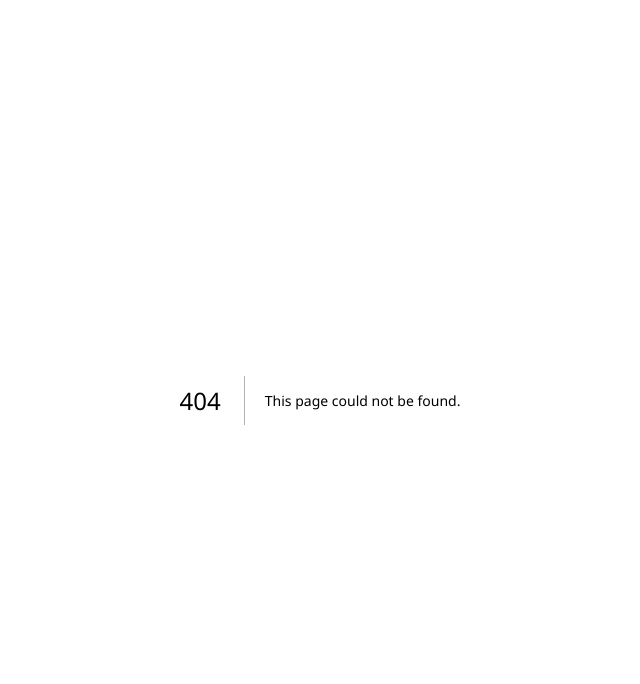
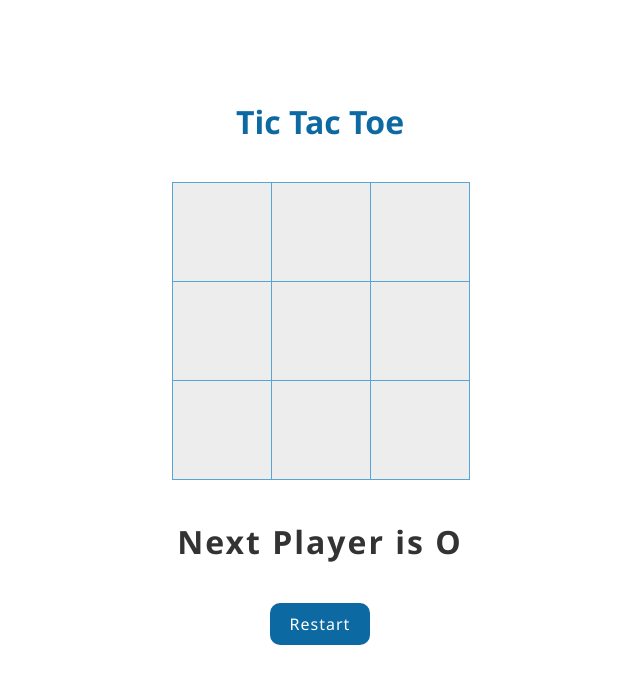
Before and after one commit to huachen8858/react-practise, a Next.js app: page /tic-tac-toe in a window 1280 px wide. Before the commit this address had no page. Shown: the top 684 px of the page, without its empty margins (320-960 px from the left). Built offline with nearby package versions, Linux system fonts and the light colour scheme.

Commit message:
tic tac toe

```diff
--- a/pages/index.js
+++ b/pages/index.js
@@ -44,7 +44,7 @@ export default function ProjectsPage() {
           </li>
           <li>
             <span className="num">9</span>
-            <Link href="/">Tic Tac Toe</Link>
+            <Link href="/tic-tac-toe">Tic Tac Toe</Link>
           </li>
           <li>
             <span className="num">10</span>
--- /dev/null
+++ b/pages/tic-tac-toe/index.js
@@ -0,0 +1,156 @@
+import { useEffect, useState } from "react";
+import styles from "@/styles/tic-tac-toe.module.css";
+
+// 先建立一個方塊fn，接收value 和 onClick fn
+const Square = ({ value, onClick }) => {
+  console.log(value);
+  return (
+    <button onClick={onClick} className={styles["square"]}>
+      {value}
+    </button>
+  );
+};
+
+export default function TicTacToe() {
+  const [squares, setSquares] = useState(Array(9).fill(""));
+  const [isXTurn, setIsXTurn] = useState(false);
+  const [status, setStatus] = useState("");
+
+  // 0 1 2
+  // 3 4 5
+  // 6 7 8
+
+  const getWinner = (squares) => {
+    const winningPattern = [
+      [0, 1, 2],
+      [3, 4, 5],
+      [6, 7, 8],
+      [0, 3, 6],
+      [1, 4, 7],
+      [2, 5, 8],
+      [0, 4, 8],
+      [2, 4, 6],
+    ];
+
+    // 跑迴圈去比對每個可能連線的位置
+    for (let i = 0; i < winningPattern.length; i++) {
+      const [x, y, z] = winningPattern[i];
+
+      // 假設連線都一樣是Ｘ，就回傳Ｘ獲勝
+      if (
+        squares[x] &&
+        squares[x] === squares[y] &&
+        squares[x] === squares[z]
+      ) {
+        return squares[x];
+      }
+    }
+
+    // 如果沒有勝負就回傳空值
+    return null;
+  };
+
+  // 當點擊方塊區域
+  const handleClick = (currentSquare) => {
+    // 展開複製
+    let copySquares = [...squares];
+    // 如果有連線或 已經有值就不能再填寫
+    if (getWinner(copySquares) || copySquares[currentSquare]) return;
+    // 如果現在是Ｘ就填上Ｘ，不是就填上Ｏ
+    copySquares[currentSquare] = isXTurn ? "X" : "O";
+    // 換成Ｏ
+    setIsXTurn(!isXTurn);
+    // 設定回去
+    setSquares(copySquares);
+    console.log(squares);
+  };
+
+  // 按下重新按鈕，設定成初始值
+  const handleRestart = () => {
+    setIsXTurn(false);
+    setSquares(Array(9).fill(""));
+  };
+
+  useEffect(() => {
+    // 平手：如果沒有人獲勝 且 每個方框都有值 getWinner(squares)回傳 null
+    if (!getWinner(squares) && squares.every((item) => item !== "")) {
+      setStatus(`This is a draw ! Please restart the game.`);
+    } else if (getWinner(squares)) {
+      // 有勝負代表有值
+      setStatus(`Winner is ${getWinner(squares)}. Please restart the game.`);
+    } else {
+      // not a draw
+      setStatus(`Next Player is ${isXTurn ? "X" : "O"}`);
+    }
+  }, [squares, isXTurn]);
+
+  return (
+    <div className={styles["tic-tac-toe-container"]}>
+      <h1 className={styles["game-title"]}>Tic Tac Toe</h1>
+      <div className={styles["row"]}>
+        <Square
+          value={squares[0]}
+          onClick={() => {
+            handleClick(0);
+          }}
+        />
+        <Square
+          value={squares[1]}
+          onClick={() => {
+            handleClick(1);
+          }}
+        />
+        <Square
+          value={squares[2]}
+          onClick={() => {
+            handleClick(2);
+          }}
+        />
+      </div>
+      <div className={styles["row"]}>
+        <Square
+          value={squares[3]}
+          onClick={() => {
+            handleClick(3);
+          }}
+        />
+        <Square
+          value={squares[4]}
+          onClick={() => {
+            handleClick(4);
+          }}
+        />
+        <Square
+          value={squares[5]}
+          onClick={() => {
+            handleClick(5);
+          }}
+        />
+      </div>
+      <div className={styles["row"]}>
+        <Square
+          value={squares[6]}
+          onClick={() => {
+            handleClick(6);
+          }}
+        />
+        <Square
+          value={squares[7]}
+          onClick={() => {
+            handleClick(7);
+          }}
+        />
+        <Square
+          value={squares[8]}
+          onClick={() => {
+            handleClick(8);
+          }}
+        />
+      </div>
+      <h1 className={styles["status"]}>{status}</h1>
+      <button onClick={handleRestart} className={styles["restart-btn"]}>
+        Restart
+      </button>
+    </div>
+  );
+}
--- /dev/null
+++ b/styles/tic-tac-toe.module.css
@@ -0,0 +1,41 @@
+.tic-tac-toe-container {
+  display: flex;
+  flex-direction: column;
+  align-items: center;
+  margin-top: 100px;
+}
+
+.game-title {
+  color: rgb(13, 105, 162);
+  margin-bottom: 40px;
+}
+
+.square {
+  width: 100px;
+  height: 100px;
+  padding: 0px;
+  font-size: 40px;
+  text-align: center;
+  margin-right: -1px;
+  margin-top: -1px;
+  border: 1px solid rgb(87, 165, 214);
+  cursor: pointer;
+  background-color: #ededed;
+  float: left;
+}
+
+.status {
+  margin: 40px 0;
+  letter-spacing: 2px;
+  color: #333;
+}
+.restart-btn {
+  padding: 10px 20px;
+  border: none;
+  border-radius: 10px;
+  background-color: rgb(13, 105, 162);
+  color: #fff;
+  letter-spacing: 1px;
+  cursor: pointer;
+  font-size: 16px;
+}
```
Also changed, not shown: 1 other file (tests, documents, lock files or other folders).
